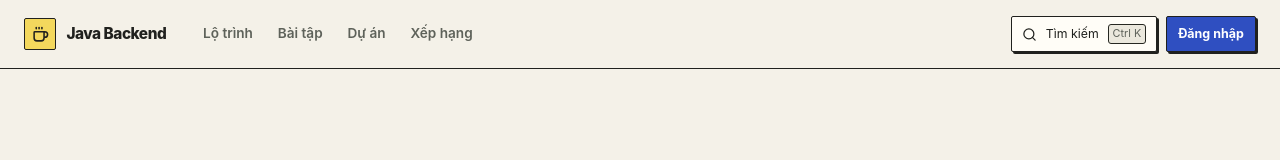
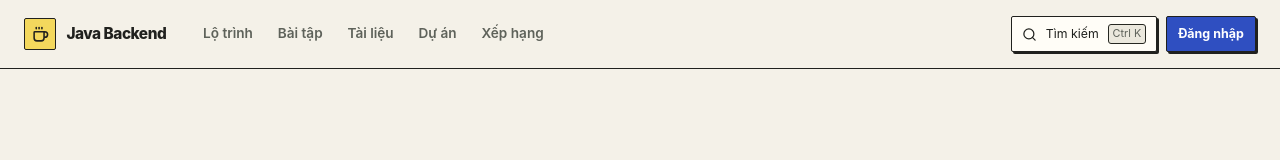
Before and after one commit to VanDung279206/JavaBackend_AI_RoadMap, a Next.js app in the folder website/: page /auth/callback in a window 1280 px wide. Shown: the top 160 px of the page. Built offline with nearby package versions, Linux system fonts and the light colour scheme; no server answers.

Commit message:
Thêm mục tài liệu vào thanh điều hướng

```diff
--- a/website/src/components/Navbar.tsx
+++ b/website/src/components/Navbar.tsx
@@ -10,6 +10,7 @@ import SearchCommand from "@/components/command/SearchCommand";
 const links = [
   { href: "/roadmap", label: "Lộ trình" },
   { href: "/docs", label: "Bài tập" },
+  { href: "/materials", label: "Tài liệu" },
   { href: "/projects", label: "Dự án" },
   { href: "/leaderboard", label: "Xếp hạng" },
 ];
```
